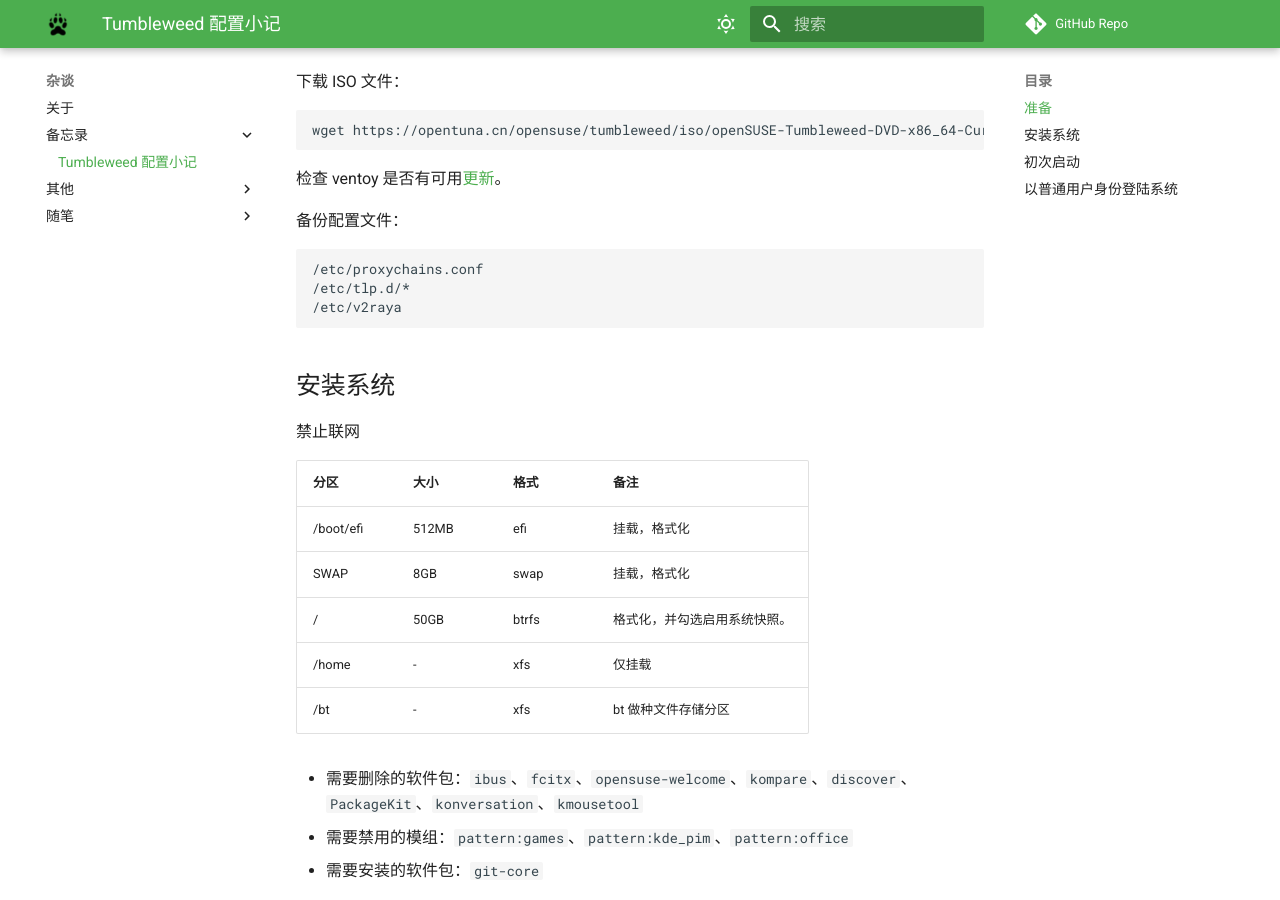
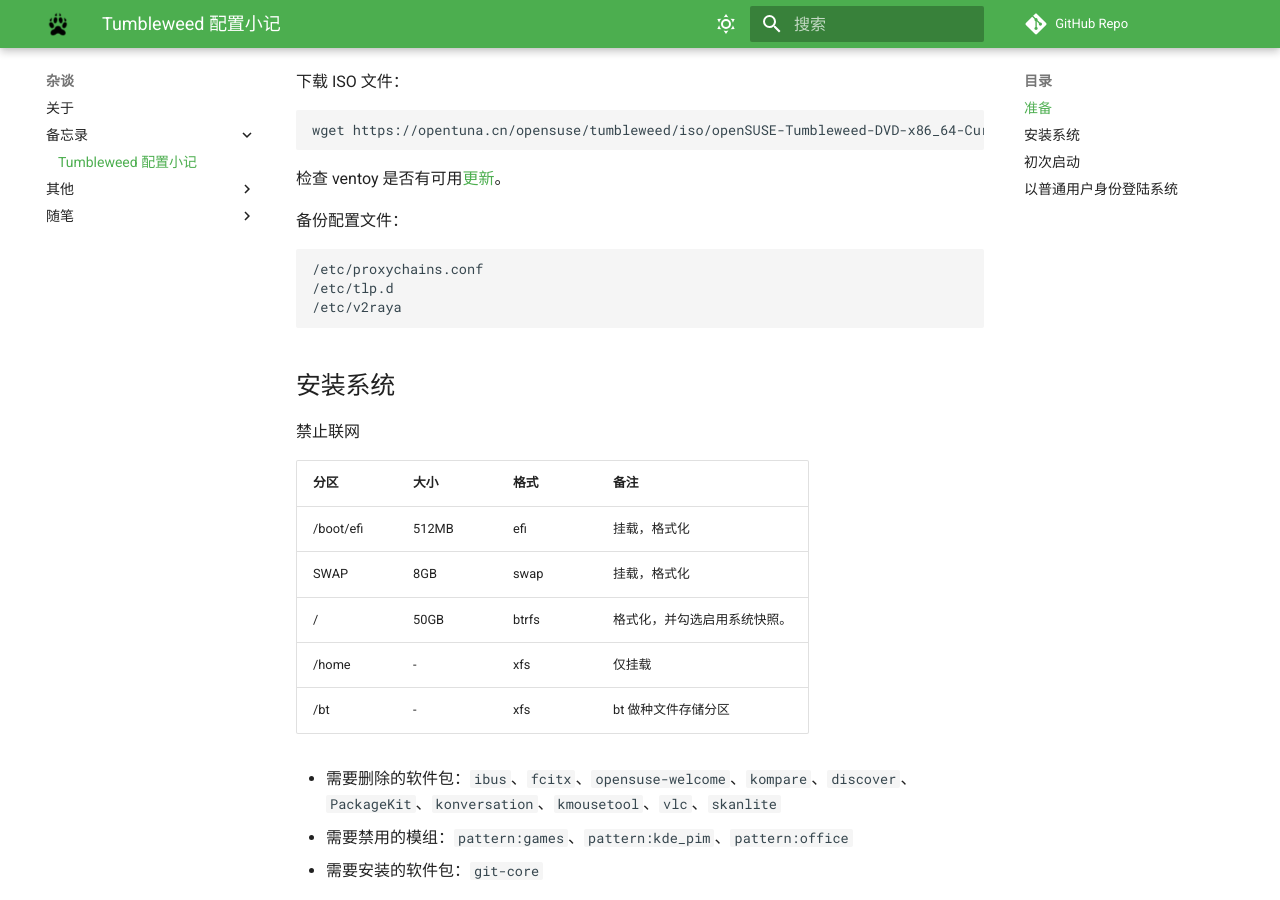
Before and after one commit to Hanjingxue-Boling/Whiteboard, an MkDocs documentation site: the page built from docs/essay/memo/opensuse.md, in a window 1280 px wide and 900 px high, scrolled down 210 px. Built offline with MkDocs 1.6.1 and Material for MkDocs 9.7.7, drawn with Linux system fonts in a browser that asks for light colours; comment, search, counter and statistics services are not loaded.

Commit message:
update 2022-04-25

````diff
--- a/docs/essay/memo/opensuse.md
+++ b/docs/essay/memo/opensuse.md
@@ -14,7 +14,7 @@
 
 ```
 /etc/proxychains.conf
-/etc/tlp.d/*
+/etc/tlp.d
 /etc/v2raya
 ```
 
@@ -30,7 +30,7 @@
 |/home|-|xfs|仅挂载|
 |/bt|-|xfs|bt 做种文件存储分区|
 
-- 需要删除的软件包：`ibus`、`fcitx`、`opensuse-welcome`、`kompare`、`discover`、`PackageKit`、`konversation`、`kmousetool`
+- 需要删除的软件包：`ibus`、`fcitx`、`opensuse-welcome`、`kompare`、`discover`、`PackageKit`、`konversation`、`kmousetool`、`vlc`、`skanlite`
 - 需要禁用的模组：`pattern:games`、`pattern:kde_pim`、`pattern:office`
 - 需要安装的软件包：`git-core`
 
````
